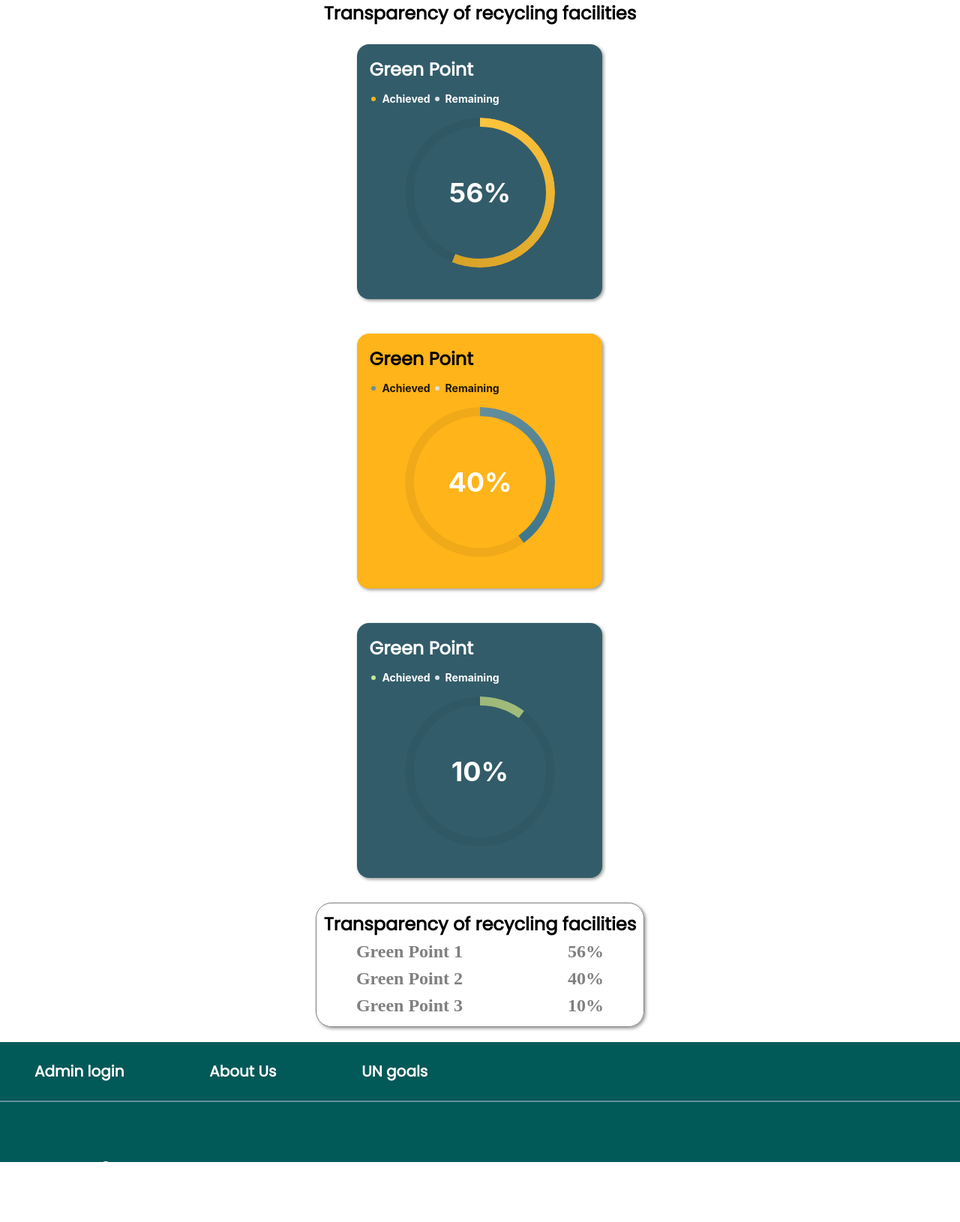
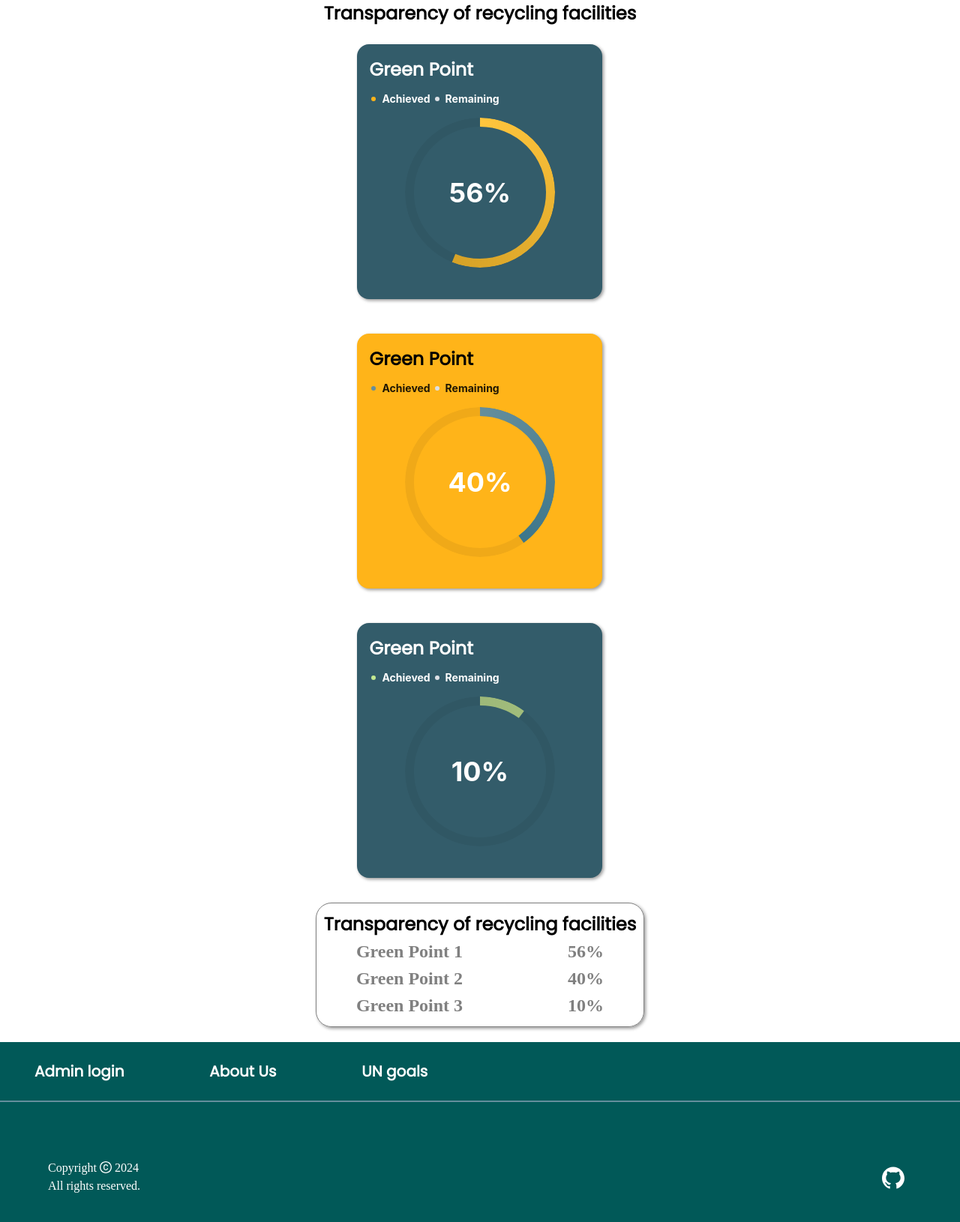
Before and after one commit to AdrianRodriguezNaranjo/GreenHole, a Next.js app: page /transparency in a window 1280 px wide. Shown: the whole page at 75% size. Before the commit the page ends 1596 px from the top, so only its background shows below. Built offline with nearby package versions, Linux system fonts and the light colour scheme.

Commit message:
issue#5 inforecycle

```diff
--- a/app/inforecycle/page.tsx
+++ b/app/inforecycle/page.tsx
@@ -4,6 +4,7 @@ import Header from "@/components/header/index";
 import MaterialMenu from "@/components/materialmenu";
 import React, { useState } from 'react';
 import { items } from "@/utils/materials";
+import Footer from "@/components/footer";
 
 export default function Page() {
   const [selectedMaterial, setSelectedMaterial] = useState(items[0]);
@@ -34,6 +35,7 @@ export default function Page() {
           ))}
         </div>
       </div>
+      <Footer/>
     </>
   )
 }
--- a/components/footer/styles.css
+++ b/components/footer/styles.css
@@ -2,7 +2,7 @@
     padding-top: 16px;
     background-color: #015958;
     width: 100%;
-    height: 20vh;
+    height: 30vh;
     justify-content: space-between;
 }
 
```
